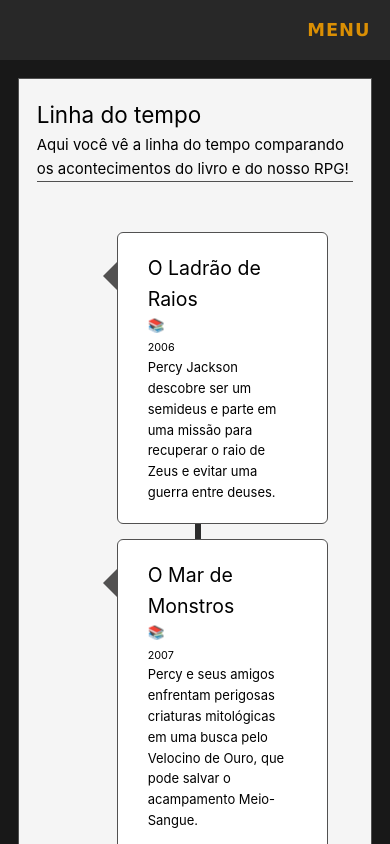
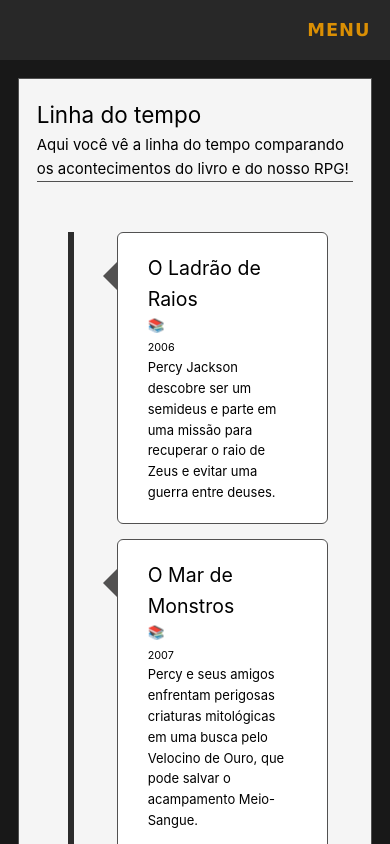
Before and after one commit to gabrielgomeso/pjrpg, a Vue app: page /timeline in a window 390 px wide. Shown: the top 844 px of the page. Built offline with nearby package versions, Linux system fonts and the light colour scheme; no server answers.

Commit message:
style: correct timeline before in responsive design

```diff
--- a/src/views/TimelineView.vue
+++ b/src/views/TimelineView.vue
@@ -51,7 +51,7 @@
     margin: 50px auto;
   }
 
-  .timeline::after {
+  .timeline::before {
     left: 31px;
   }
 }
```
